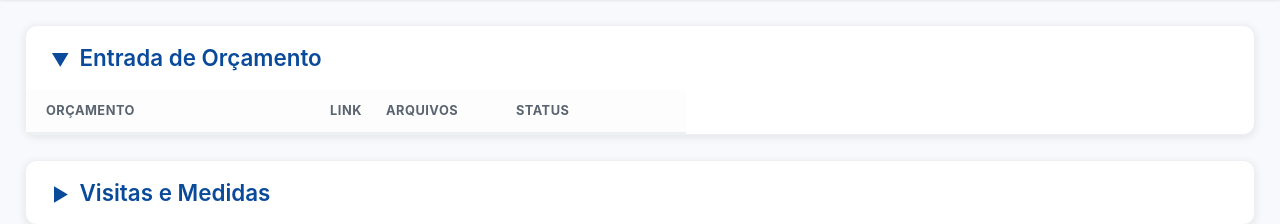
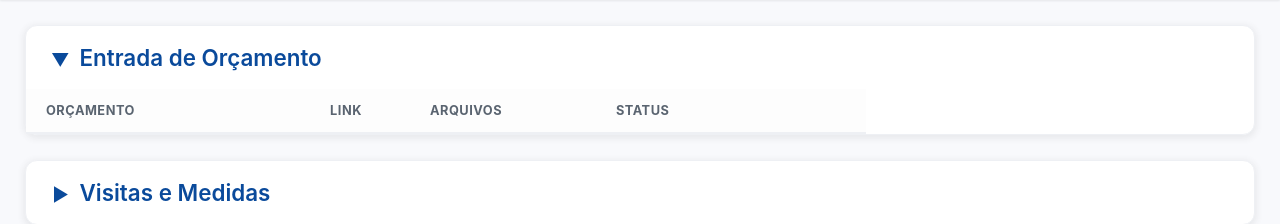
Before and after one commit to Salrefinado/Testev2, a Flask app: page / in a window 1280 px wide. Shown: the part 83-307 px from the top of the page. Run offline with Flask 3, Linux system fonts and the light colour scheme; a user stored in the database is signed in; data comes from the database, SQL or seed files in the repository; data that the repository does not hold is empty; some libraries are stand-ins or nearby versions.

Commit message:
Update style.css

```diff
--- a/static/style.css
+++ b/static/style.css
@@ -462,9 +462,9 @@ header {
 /* 3. Coluna Arquivos (Fixo - 70px - Remove a "barreira") */
 .monday-thead th:nth-child(3),
 .col-arquivos {
-    width: 100px !important;
-    min-width: 100px !important;
-    max-width: 100px !important;
+    width: 200px !important;
+    min-width: 200px !important;
+    max-width: 200px !important;
     box-sizing: border-box;
     text-align: center;
     vertical-align: top;
@@ -477,9 +477,9 @@ header {
 .monday-thead th:nth-child(4),
 .col-status,
 .col-status-final {
-    width: 220px !important;
-    min-width: 220px !important;
-    max-width: 220px !important;
+    width: 300px !important;
+    min-width: 300px !important;
+    max-width: 300px !important;
     box-sizing: border-box;
     padding-right: 10px !important;
     padding-left: 50px !important;
```
